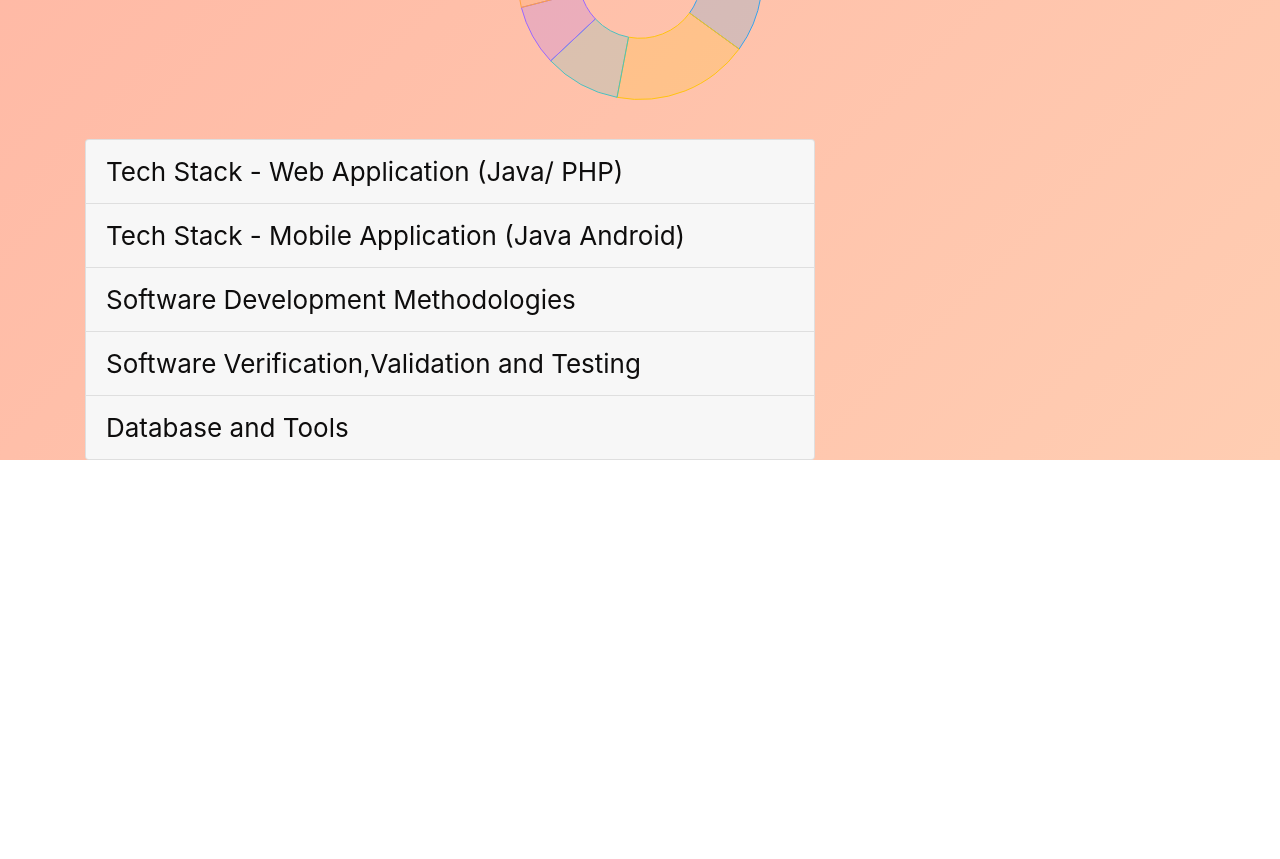
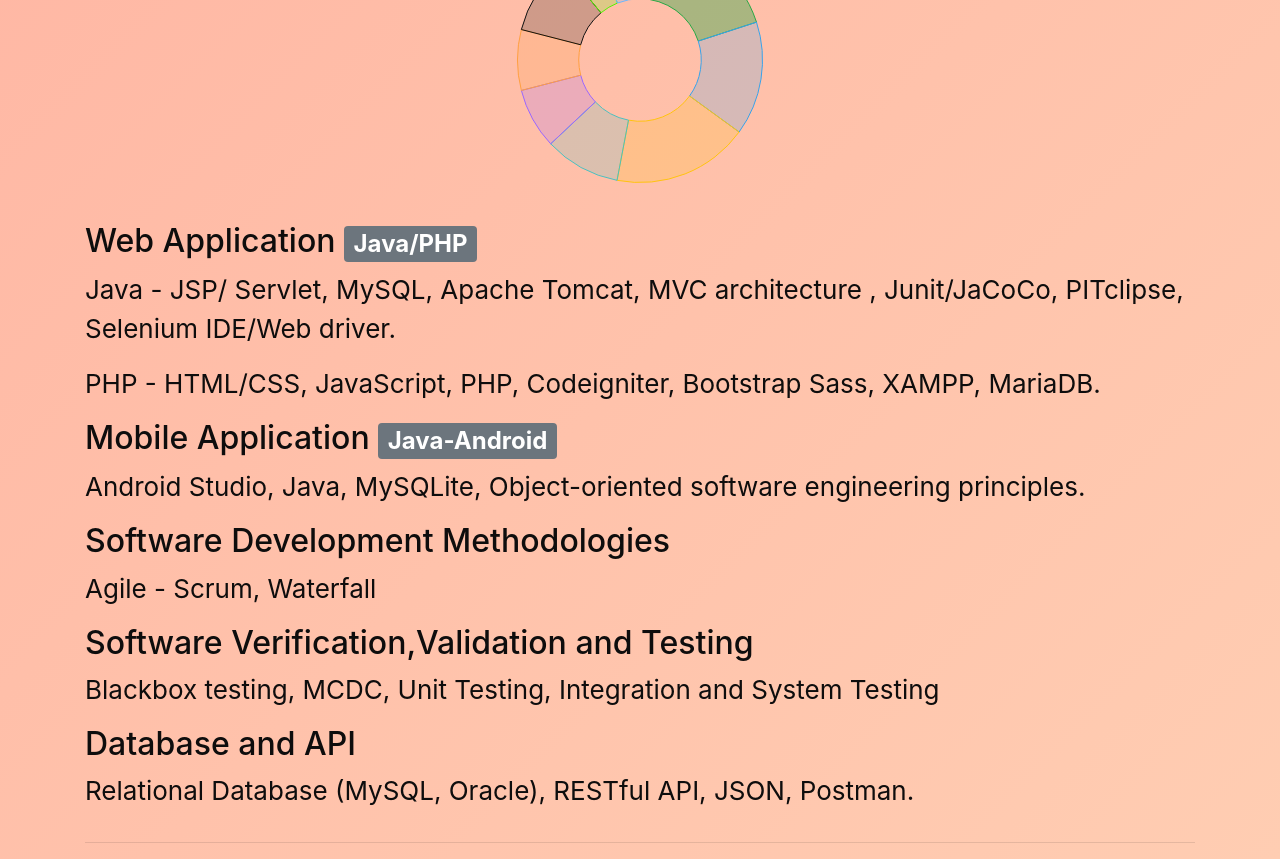
Before and after one commit to Thirunavukkarasu-Saravanan/Portfolio, a React (Create React App) app: page / in a window 1280 px wide. Shown: the part 1340-2199 px from the top of the page. Before the commit the page ends 1800 px from the top, so only its background shows below. Built offline with nearby package versions, Linux system fonts and the light colour scheme.

Commit message:
Added to Skill component -> SkillStack component.

```diff
--- a/package.json
+++ b/package.json
@@ -1,5 +1,5 @@
 {
-  "homepage": "https://github.com/Thirunavukkarasu-Saravanan/Portfolio",
+  "homepage": "https://github.com/Thirunavukkarasu-Saravanan/Portfolio/",
   "name": "portfolio",
   "version": "0.1.0",
   "private": true,
--- a/src/Components/Profile.js
+++ b/src/Components/Profile.js
@@ -56,10 +56,11 @@ function ProfileCard() {
             }}
           />
           <Col>
-            <h3>
+            <h2>
               <Badge>{profileName}</Badge>
-            </h3>
+            </h2>
           </Col>
+          <Col>I am a Software Developer</Col>
           <Nav defaultActiveKey="/home" className="justify-content-center">
             <Nav.Link href={gitUrl}>
               <Image src={git} width="34px" fluid />
--- /dev/null
+++ b/src/Components/SkillStack.js
@@ -0,0 +1,54 @@
+import React from "react";
+import {
+  Container,
+  Row,
+  Col,
+  Accordion,
+  Card,
+  Tab,
+  ListGroup,
+  Jumbotron,
+  Button,
+  Badge,
+} from "react-bootstrap";
+
+function SkillStack() {
+  return (
+    <Container>
+      <h2>
+        {" "}
+        Web Application <Badge variant="secondary">Java/PHP</Badge>{" "}
+      </h2>
+      <p>
+        Java - JSP/ Servlet, MySQL, Apache Tomcat, MVC architecture ,
+        Junit/JaCoCo, PITclipse, Selenium IDE/Web driver.
+      </p>
+      <p>
+        PHP - HTML/CSS, JavaScript, PHP, Codeigniter, Bootstrap Sass, XAMPP,
+        MariaDB.
+      </p>
+      <h2>
+        Mobile Application <Badge variant="secondary">Java-Android</Badge>
+      </h2>
+      <p>
+        Android Studio, Java, MySQLite, Object-oriented software engineering
+        principles.
+      </p>
+      <h2>Software Development Methodologies </h2>
+      <p>Agile - Scrum, Waterfall</p>
+      <h2>Software Verification,Validation and Testing </h2>
+      <p>
+        Blackbox testing, MCDC, Unit Testing, Integration and System Testing
+      </p>
+      <h2>Database and API</h2>
+      <p>Relational Database (MySQL, Oracle), RESTful API, JSON, Postman.</p>
+      <Row>
+        <Col sm={6}></Col>
+        <Col sm={6}></Col>
+      </Row>
+      <hr></hr>
+    </Container>
+  );
+}
+
+export default SkillStack;
--- a/src/Components/Skills.js
+++ b/src/Components/Skills.js
@@ -1,7 +1,19 @@
 import React from "react";
 
-import { Container, Row, Col, Accordion, Card } from "react-bootstrap";
+import {
+  Container,
+  Row,
+  Col,
+  Accordion,
+  Card,
+  Tab,
+  ListGroup,
+  Jumbotron,
+  Button,
+  Badge,
+} from "react-bootstrap";
 import SkillChart from "./SkillChart";
+import SkillStack from "./SkillStack";
 
 function Skills() {
   return (
@@ -23,73 +35,7 @@ function Skills() {
         </Row>
       </Container>
       <br />
-      <Container>
-        <Row>
-          <Col sm={8}>
-            <Accordion>
-              <Card>
-                <Accordion.Toggle as={Card.Header} eventKey="0">
-                  Tech Stack - Web Application (Java/ PHP)
-                </Accordion.Toggle>
-                <Accordion.Collapse eventKey="0">
-                  <Card.Body>
-                    <p>
-                      JSP/ Servlet, MySQL, JunitJunit/JaCoCo, PITclipse,
-                      Selenium IDE/Web driver, Apache Tomcat, MVC architecture.
-                      <p></p>
-                      HTML, JavaScript, PHP, Codeigniter, Bootstrap Sass, XAMPP,
-                      MariaDB.
-                    </p>
-                  </Card.Body>
-                </Accordion.Collapse>
-              </Card>
-              <Card>
-                <Accordion.Toggle as={Card.Header} eventKey="1">
-                  {" "}
-                  Tech Stack - Mobile Application (Java Android)
-                </Accordion.Toggle>
-                <Accordion.Collapse eventKey="1">
-                  <Card.Body>
-                    Android Studio, Java, MySQLite, Object-oriented software
-                    engineering principles.
-                  </Card.Body>
-                </Accordion.Collapse>
-              </Card>
-              <Card>
-                <Accordion.Toggle as={Card.Header} eventKey="2">
-                  Software Development Methodologies
-                </Accordion.Toggle>
-                <Accordion.Collapse eventKey="2">
-                  <Card.Body>Agile - Scrum, Waterfall</Card.Body>
-                </Accordion.Collapse>
-              </Card>
-              <Card>
-                <Accordion.Toggle as={Card.Header} eventKey="3">
-                  Software Verification,Validation and Testing
-                </Accordion.Toggle>
-                <Accordion.Collapse eventKey="3">
-                  <Card.Body>
-                    Blackbox testing, MCDC, Unit Testing, Integration and System
-                    Testing
-                  </Card.Body>
-                </Accordion.Collapse>
-              </Card>
-              <Card>
-                <Accordion.Toggle as={Card.Header} eventKey="4">
-                  Database and Tools
-                </Accordion.Toggle>
-                <Accordion.Collapse eventKey="4">
-                  <Card.Body>
-                    Relational Database (MySQL, Oracle), RESTful API, JSON,
-                    Postman.
-                  </Card.Body>
-                </Accordion.Collapse>
-              </Card>
-            </Accordion>
-          </Col>
-          <Col sm={4}></Col>
-        </Row>
-      </Container>
+      <SkillStack />
     </div>
   );
 }
```
